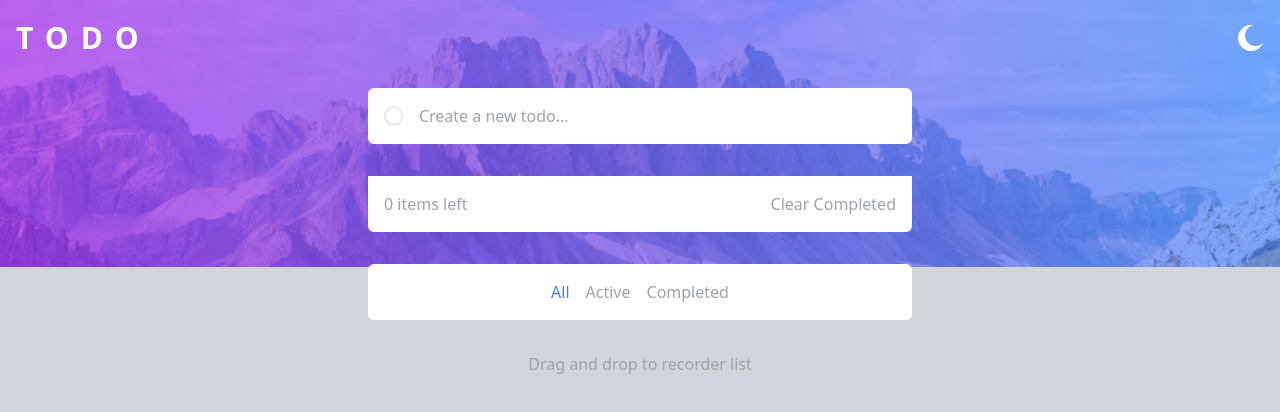
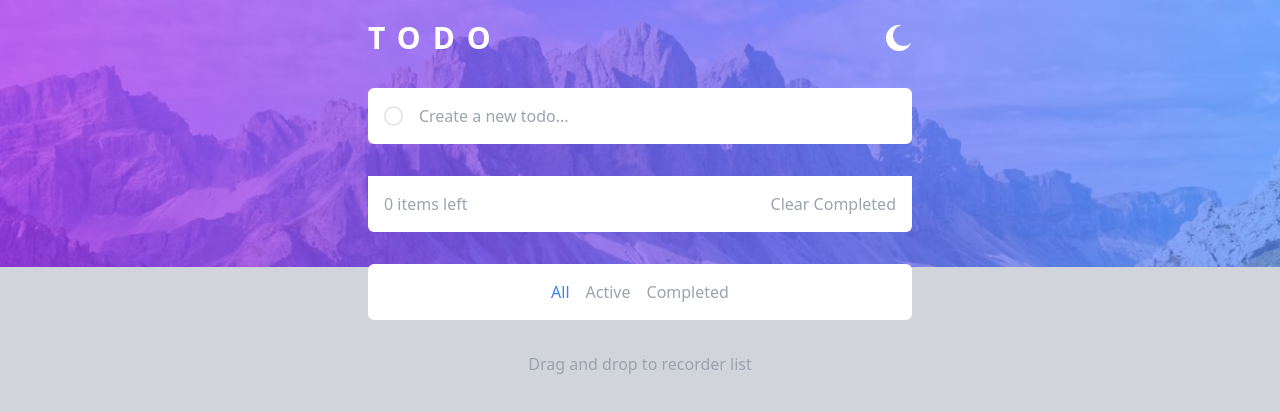
Before and after one commit to Googluu/TODOs, a React (Vite) app: page / in a window 1280 px wide. Shown: the top 412 px of the page. Built offline with nearby package versions, Linux system fonts and the light colour scheme.

Commit message:
responsive wailwind

```diff
--- a/src/components/Header.jsx
+++ b/src/components/Header.jsx
@@ -18,7 +18,7 @@ export const Header = () => {
   }, [darkMode]);
 
   return (
-    <header className="container mx-auto px-4">
+    <header className="container mx-auto px-4 md:max-w-xl">
       <div className="flex justify-between">
         <h1 className="mt-5 text-3xl font-semibold uppercase  tracking-[0.4em] text-white">
           Todo
```
